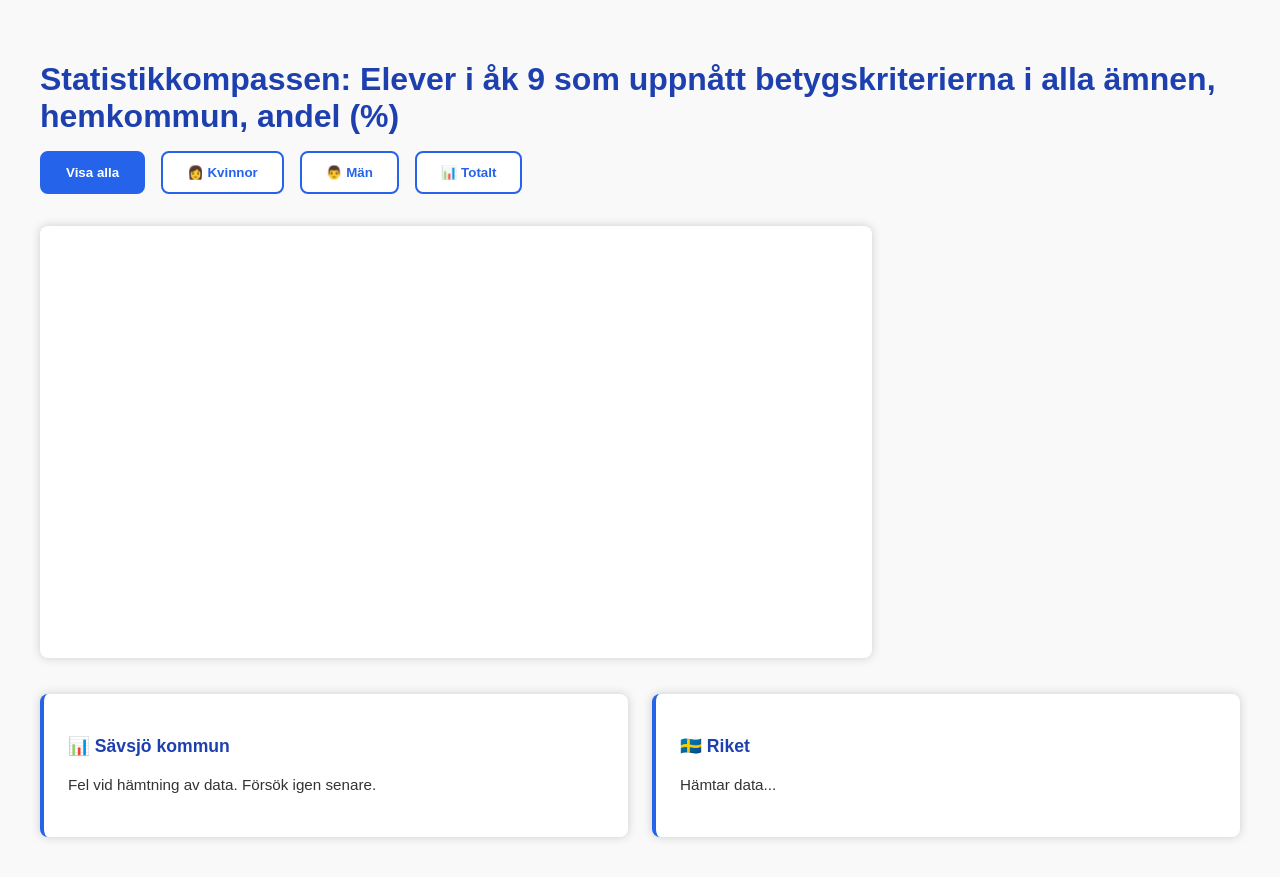
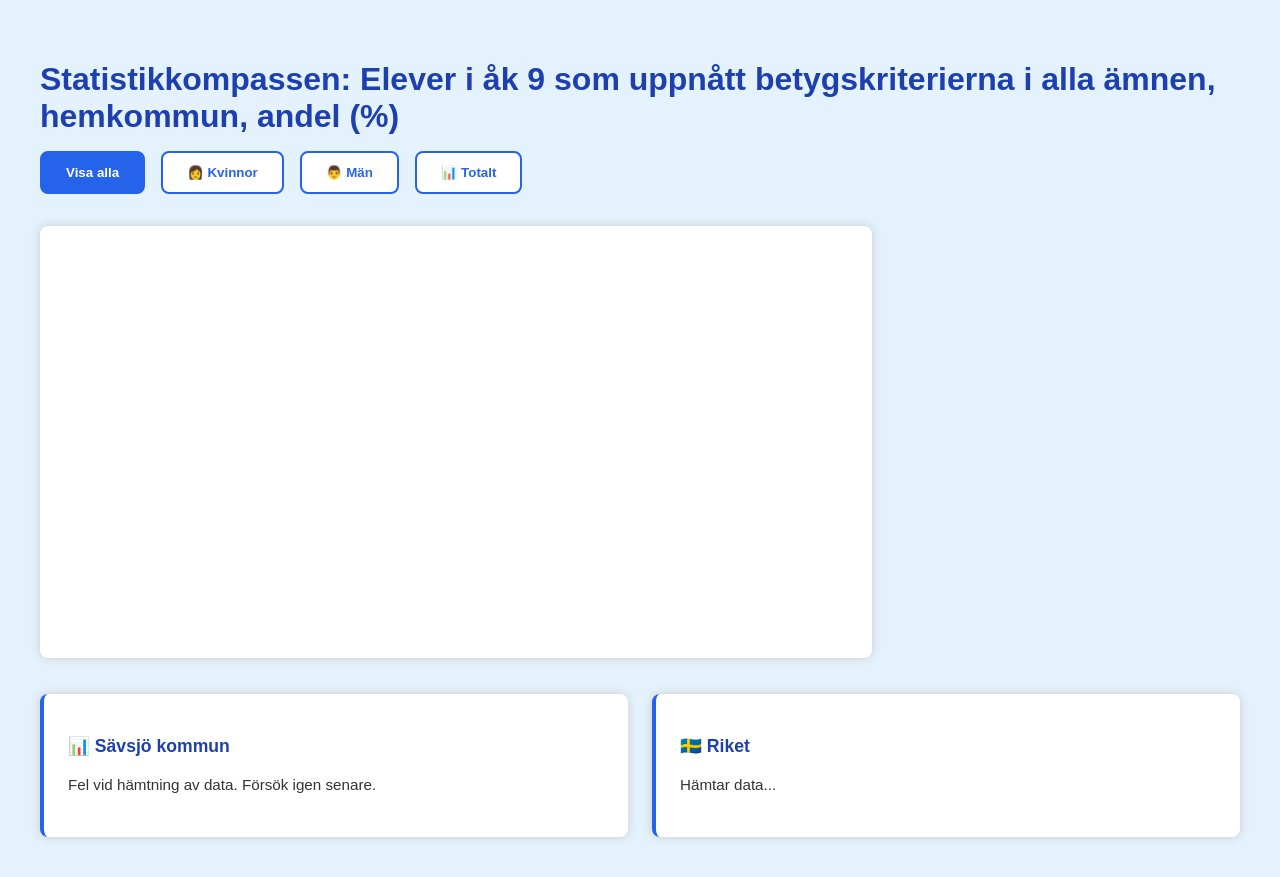
Before and after one commit to BUsavsjo/Statistikkompassen, a plain HTML site: page betygkolada.html in a window 1280 px wide. Drawn offline with nearby package versions, Linux system fonts and the light colour scheme; no server answers.

Commit message:
ändrade text

```diff
--- a/betygkolada.html
+++ b/betygkolada.html
@@ -5,7 +5,7 @@
   <title>Statistikkompassen - Nyckeltal N15508</title>
   <script src="https://cdn.jsdelivr.net/npm/chart.js"></script>
   <style>
-    body { font-family: Arial, sans-serif; padding: 2rem; background: #f9f9f9; }
+    body { font-family: Arial, sans-serif; padding: 2rem; background: #e3f2fd; }
     canvas { background: white; padding: 1rem; border-radius: 8px; box-shadow: 0 0 10px #ccc; }
 
     .filter-container {
```
Also changed, not shown: index.html (+1 -1 lines), README.md.
